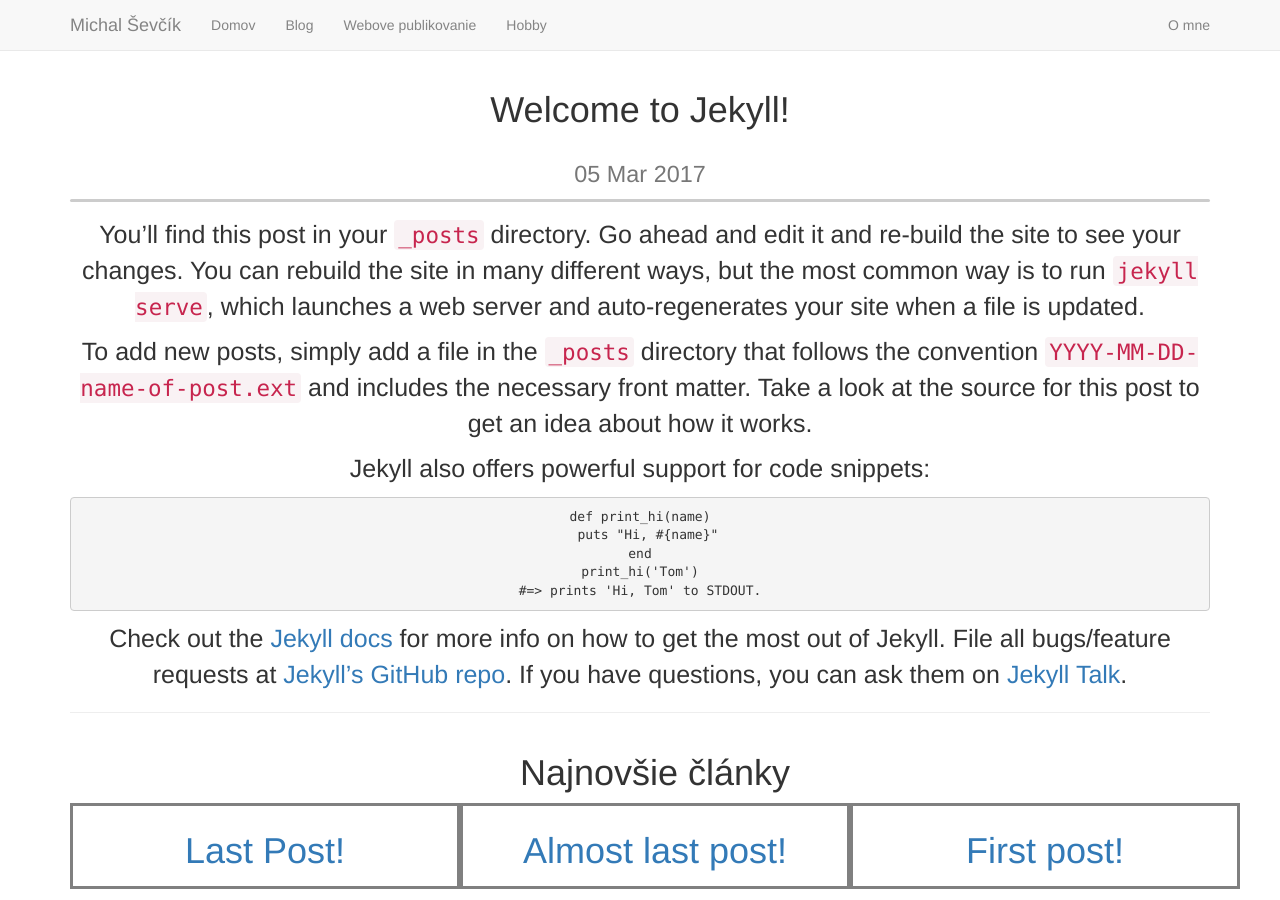
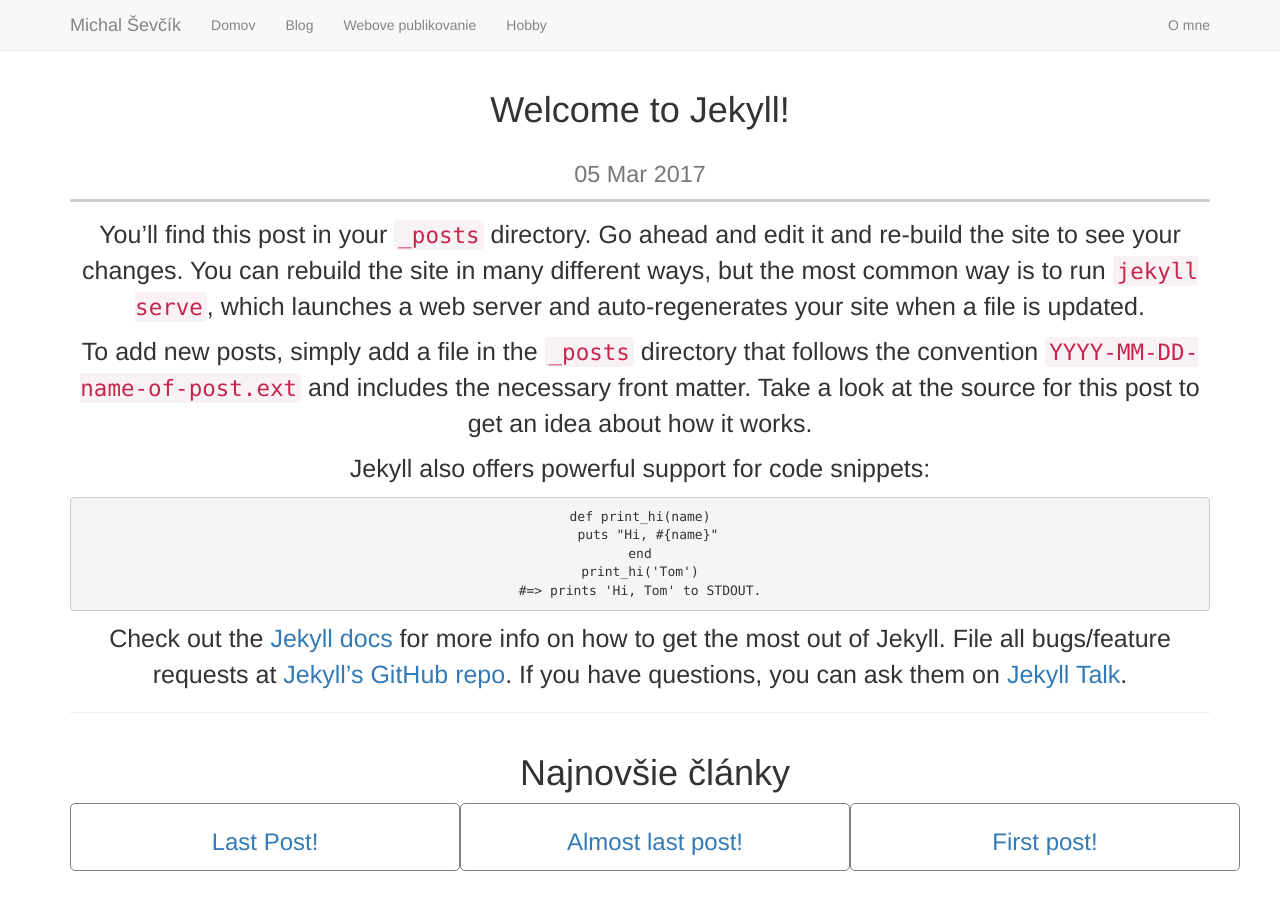
Before and after one commit to MSevcik/MSevcik.github.io, a Jekyll site: the page built from _posts/2017-03-05-welcome-to-jekyll.markdown, in a window 1280 px wide. Built offline with Jekyll 4.4.1, drawn with Linux system fonts in a browser that asks for light colours.

Commit message:
Edit post layout

```diff
--- a/_layouts/post.html
+++ b/_layouts/post.html
@@ -16,7 +16,7 @@ layout: default
 	<h1>Najnovšie články</h1>
 	<div class="row">
 		{% for post in site.posts limit:3%}
-		<div style="border-color:gray;border-style:solid;padding: 5px" class="col-md-4"><a href="{{post.url}}"><h1>{{ post.title }}</h1></div>
+		<div style="border-radius:5px;border-width:1px;border-color:gray;border-style:solid;padding: 5px" class="col-md-4"><a href="{{post.url}}"><h3>{{ post.title }}</h3></div>
 		{% endfor %}
 	</div>
 </div>
```
